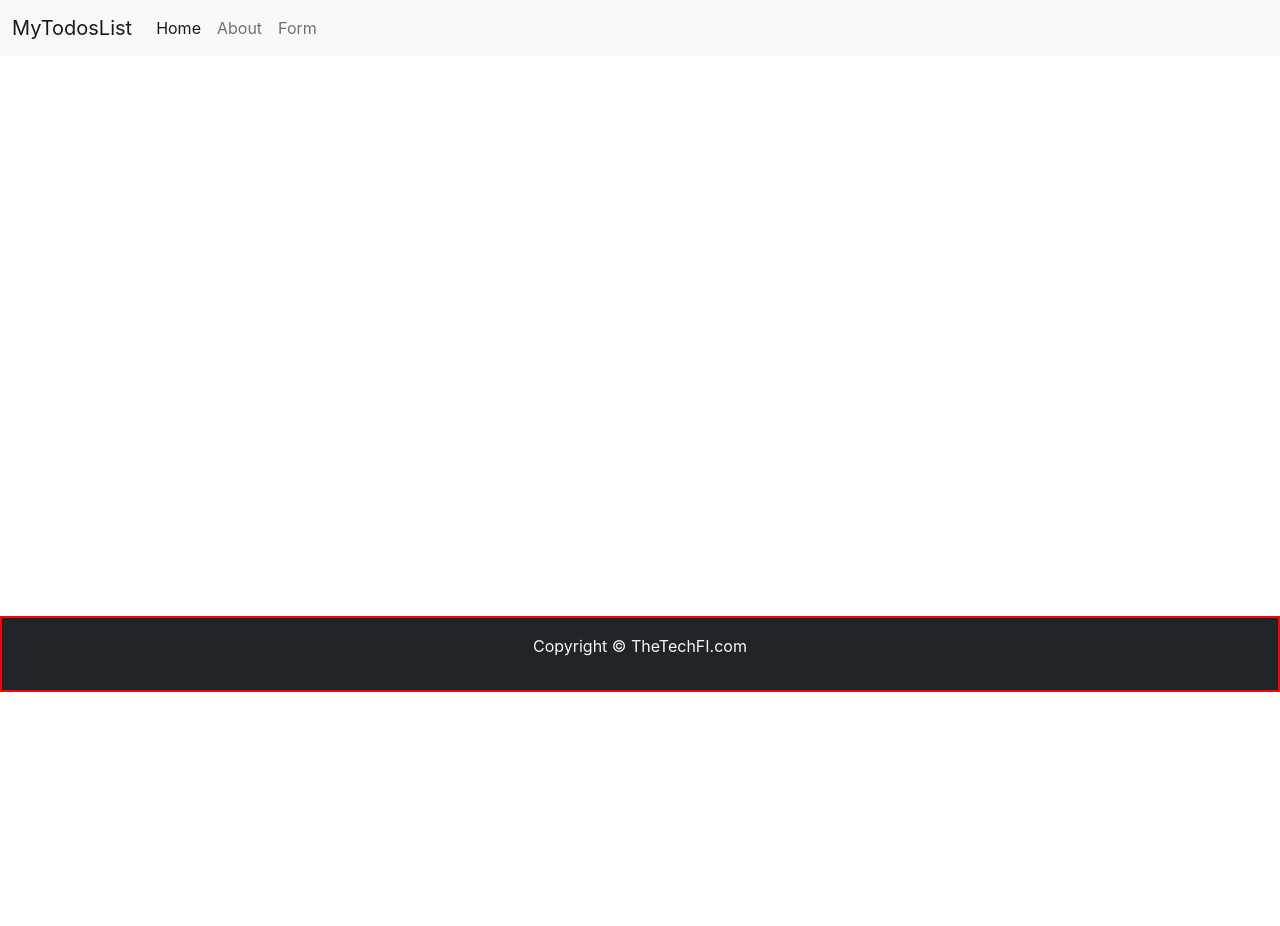
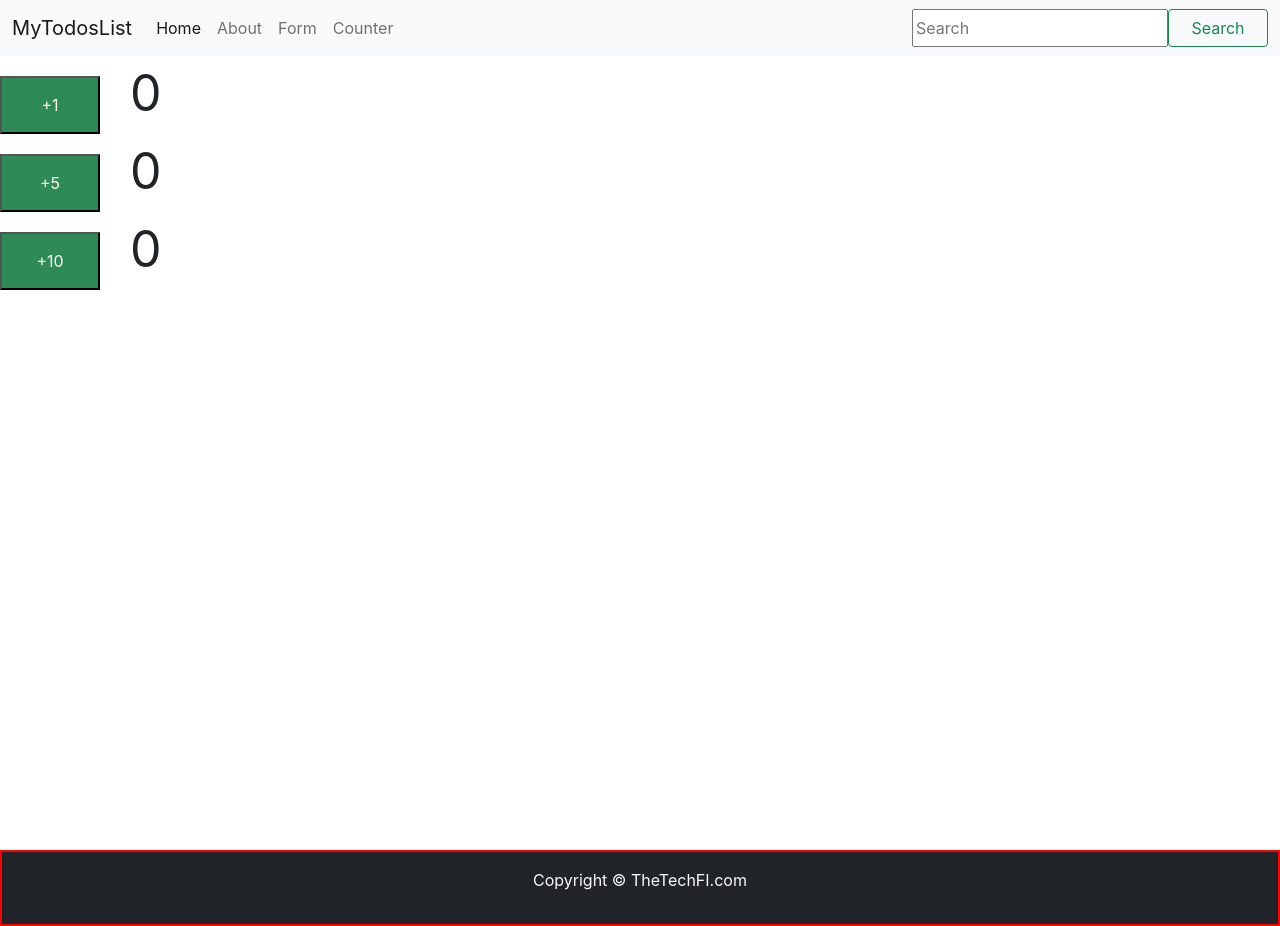
Before and after one commit to harshchatbot/MyReactWebsite, a React (Create React App) app: page /counter in a window 1280 px wide. Before the commit the page ends 800 px from the top, so only its background shows below. Built offline with nearby package versions, Linux system fonts and the light colour scheme.

Commit message:
adding counter

```diff
--- a/src/App.js
+++ b/src/App.js
@@ -5,6 +5,7 @@ import { Footer } from "./MyComponents/Footer";
 import { AddTodo } from "./MyComponents/AddTodo";
 import { About } from "./MyComponents/About";
 import { Form } from "./MyComponents/Form";
+import Counter from "./MyComponents/Counter";
 import {db} from './Firebase';
 import React, { useState, useEffect } from 'react';
 import {
@@ -91,13 +92,16 @@ function App() {
   return (
     <>  {/*blank opening tag*/}
 
+
       <Router>
-        <Header title="MyTodosList" searchBar={false} />
+        <Header title="MyTodosList" searchBar={true} />
         {/* A <Switch> looks through its children <Route>s and
             renders the first one that matches the current URL. */}
         <Switch>
           <Route exact path="/" render={() => {
             return (
+
+
               <>
                 <AddTodo addTodo={addTodo} />
                 <Todos todos={todos} onDelete={onDelete} />
@@ -113,6 +117,12 @@ function App() {
             <Form />
           </Route>
 
+          <Route exact path="/counter">
+            <Counter />
+            <Counter by={5} />
+            <Counter by={10} />
+          </Route>
+
         </Switch>
 
         <Footer />
--- /dev/null
+++ b/src/MyComponents/Counter.css
@@ -0,0 +1,21 @@
+button {
+
+    font-size: 16px;
+    background-color: seagreen;
+    padding: 15px 30px;
+    color: seashell;
+    width: 100px;
+    align-items: center;
+    position: relative;
+    justify-content: center;
+}
+
+
+.count{
+
+    align-items: center;
+    font-size: 50px;
+    padding: 15px 30px;
+    position: relative;
+    justify-content: center;
+}
--- /dev/null
+++ b/src/MyComponents/Counter.js
@@ -0,0 +1,64 @@
+import React, { Component } from 'react'
+import './Counter.css'
+
+// function Counter ()  {
+//     return (
+//         <div className="counter">
+//             This is an counter component!!
+//             <button onClick={increment}>+1</button>
+//             <span className="count">0</span>
+
+//         </div>
+//     )
+// }
+
+
+
+class Counter extends Component {
+
+    constructor () {
+
+        super();
+        this.state = {
+            counter : 0
+        }
+
+        //this.increment = this.increment.bind(this);
+    }
+
+    render() {
+
+        return (
+            <div className="counter">
+
+                <button onClick={this.increment}>+{this.props.by}</button>
+                {/* <span className="count"  style = {{fontSize : "50px"}}>{this.state.counter}</span> */}
+                <span className="count">{this.state.counter}</span>
+
+
+
+
+            </div>
+        )
+
+    }
+
+
+    increment = () => {
+
+        //console.log("increment");
+        //this.state.counter++   bad practise cuz in react we do not update state directly
+        this.setState({
+            counter : this.state.counter + this.props.by  //new value of counter
+        })
+    }
+
+}
+
+Counter.defaultProps = {
+
+    by : 1
+}
+
+
+export default Counter
--- a/src/MyComponents/Form.js
+++ b/src/MyComponents/Form.js
@@ -14,14 +14,30 @@ export const Form = () => {
   const [email, setEmail] = useState("");
   const [pass, setPass] = useState("");
   const [name, setName] = useState("");
+  const [country, setCountry] = useState("");
+
+  const splitButtonClick = (e1) => {
+    e1.preventDefault();
+    alert("Split button clicked")
+
+  }
+
+  const handleSelect = (e2) => {
+    e2.preventDefault();
+    setCountry(e2);
+    alert("Country selected")
+
+  }
+
+
 
   const handleSubmit = (e) => {
     e.preventDefault();
 
-    if(!email || !pass || !name){
+    if (!email || !pass || !name || !country) {
       alert("All fields are mandatory")
 
-  } else{
+    } else {
 
 
 
@@ -29,6 +45,7 @@ export const Form = () => {
         email: email,
         pass: pass,
         name: name,
+        country: country,
       })
         .then(() => {
           alert("Data Saved");
@@ -40,6 +57,7 @@ export const Form = () => {
       setEmail("");
       setPass("");
       setName("");
+      setCountry("");
 
 
     }
@@ -70,6 +88,28 @@ export const Form = () => {
         <input type="password" className="form-control" id="exampleInputPassword1" onChange={(e) => setPass(e.target.value)} />
       </div>
 
+
+
+
+      <div className="mb-3">
+        <button className="btn btn-secondary btn-sm" type="button" onClick={splitButtonClick}>
+          Select Country
+        </button>
+        <button type="button" className="btn btn-sm btn-secondary dropdown-toggle dropdown-toggle-split" data-bs-toggle="dropdown" aria-expanded="false">
+          <span className="visually-hidden">Toggle Dropdown</span>
+        </button>
+        <ul className="dropdown-menu">
+          <li><a className="dropdown-item" href="#" onClick={handleSelect}>India</a></li>
+          <li><a className="dropdown-item" href="#">US</a></li>
+          <li><a className="dropdown-item" href="#">UK</a></li>
+          <li><hr className="dropdown-divider" /></li>
+          <li><a className="dropdown-item" href="#">http://localhost:3000/</a></li>
+        </ul>
+      </div>
+
+
+
+
       <button type="submit" className="btn btn-primary" >Submit</button>
     </form>
 
--- a/src/MyComponents/Header.js
+++ b/src/MyComponents/Header.js
@@ -25,6 +25,10 @@ export default function Header(props) {
                 <Link className="nav-link" to="/form">Form</Link>
               </li>
 
+              <li className="nav-item">
+                <Link className="nav-link" to="/counter">Counter</Link>
+              </li>
+
 
             </ul>
             { props.searchBar? <form className="d-flex">
```
Lines whose indentation alone changed are shown as unchanged.
